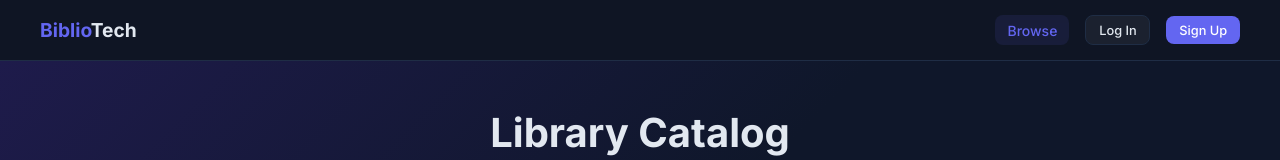
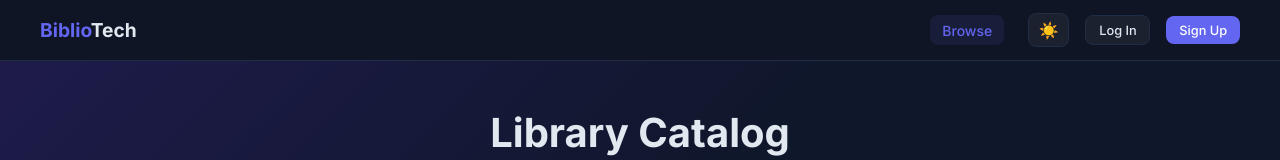
Before and after one commit to houdaifazaidi/BiblioTech-React, a React (Vite) app: page /books in a window 1280 px wide. Shown: the top 160 px of the page. Built offline with nearby package versions, Linux system fonts and the light colour scheme; no server answers.

Commit message:
light/dark mode

```diff
--- a/src/components/Navbar.jsx
+++ b/src/components/Navbar.jsx
@@ -1,9 +1,11 @@
 import { useContext } from 'react';
 import { Link, NavLink, useNavigate } from 'react-router-dom';
 import { AuthContext } from '../context/AuthContext';
+import { ThemeContext } from '../context/ThemeContext';
 
 export default function Navbar() {
   const { user, logout } = useContext(AuthContext);
+  const { theme, toggleTheme } = useContext(ThemeContext);
   const navigate = useNavigate();
 
   const handleLogout = async () => {
@@ -13,7 +15,7 @@ export default function Navbar() {
 
   return (
     <nav style={{
-      background: 'rgba(17,24,39,0.85)',
+      background: 'var(--nav-bg)',
       backdropFilter: 'blur(12px)',
       borderBottom: '1px solid var(--border)',
       position: 'sticky',
@@ -45,8 +47,7 @@ export default function Navbar() {
           Browse
         </NavLink>
 
-        {user ? (
-          <>
+        {user && (
           <NavLink to="/loans" style={({ isActive }) => ({
             color: isActive ? 'var(--accent)' : 'var(--muted)',
             textDecoration: 'none',
@@ -58,10 +59,29 @@ export default function Navbar() {
           })}>
             My Loans
           </NavLink>
+        )}
+
+        <button
+          onClick={toggleTheme}
+          className="btn btn-secondary btn-sm"
+          style={{
+            padding: '0.4rem 0.6rem',
+            fontSize: '1rem',
+            borderRadius: 8,
+            display: 'inline-flex',
+            alignItems: 'center',
+            justifyContent: 'center',
+            marginLeft: '0.5rem'
+          }}
+          title={`Switch to ${theme === 'light' ? 'dark' : 'light'} mode`}
+        >
+          {theme === 'light' ? '🌙' : '☀️'}
+        </button>
+
+        {user ? (
           <button onClick={handleLogout} className="btn btn-secondary btn-sm" style={{ marginLeft: '0.5rem' }}>
             Log Out
           </button>
-          </>
         ) : (
           <>
             <Link to="/login" className="btn btn-secondary btn-sm">Log In</Link>
--- /dev/null
+++ b/src/context/ThemeContext.jsx
@@ -0,0 +1,24 @@
+import { createContext, useEffect, useState } from 'react';
+
+export const ThemeContext = createContext();
+
+export function ThemeProvider({ children }) {
+  const [theme, setTheme] = useState(() => {
+    return localStorage.getItem('theme') || 'dark';
+  });
+
+  useEffect(() => {
+    document.documentElement.setAttribute('data-theme', theme);
+    localStorage.setItem('theme', theme);
+  }, [theme]);
+
+  const toggleTheme = () => {
+    setTheme((prev) => (prev === 'light' ? 'dark' : 'light'));
+  };
+
+  return (
+    <ThemeContext.Provider value={{ theme, toggleTheme }}>
+      {children}
+    </ThemeContext.Provider>
+  );
+}
--- a/src/index.css
+++ b/src/index.css
@@ -19,6 +19,17 @@
   --text: #e2e8f0;
   --muted: #64748b;
   --radius: 12px;
+  --nav-bg: rgba(17, 24, 39, 0.85);
+}
+
+[data-theme="light"] {
+  --bg: #f3f4f6;
+  --surface: #ffffff;
+  --surface2: #f9fafb;
+  --border: #e5e7eb;
+  --text: #111827;
+  --muted: #6b7280;
+  --nav-bg: rgba(255, 255, 255, 0.85);
 }
 
 body {
--- a/src/main.jsx
+++ b/src/main.jsx
@@ -5,11 +5,15 @@ import { AuthProvider } from './context/AuthContext';
 import App from './App';
 import './index.css';
 
+import { ThemeProvider } from './context/ThemeContext';
+
 createRoot(document.getElementById('root')).render(
   <StrictMode>
     <BrowserRouter>
       <AuthProvider>
-        <App />
+        <ThemeProvider>
+          <App />
+        </ThemeProvider>
       </AuthProvider>
     </BrowserRouter>
   </StrictMode>,
```
Lines whose indentation alone changed are shown as unchanged.
